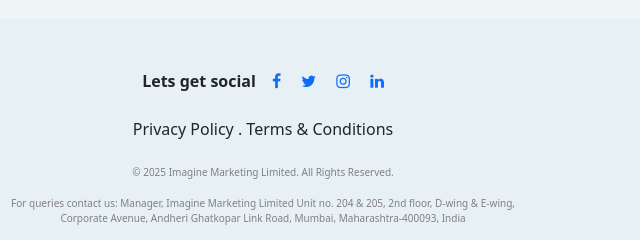
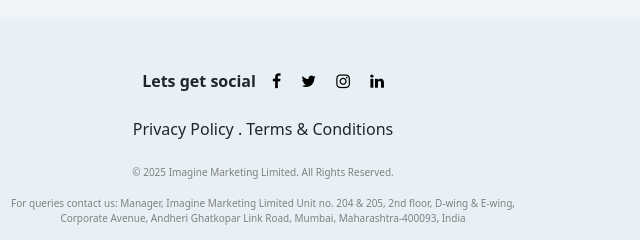
Before and after one commit to AdityaKr04/BoAt, a plain HTML site: page index.html in a window 1280 px wide. Shown: the part 3494-3734 px from the top of the page, 377-1017 px from the left. Drawn offline with nearby package versions, Linux system fonts and the light colour scheme.

Commit message:
Update style.css

```diff
--- a/style.css
+++ b/style.css
@@ -332,6 +332,9 @@ html,body{
     color: grey;
     font-size: 10px;
  }
+.foot a{
+    color:black;
+}
 
 @media screen  and (Min-width:300px) and (max-width:426px){
     .contact li{
```
